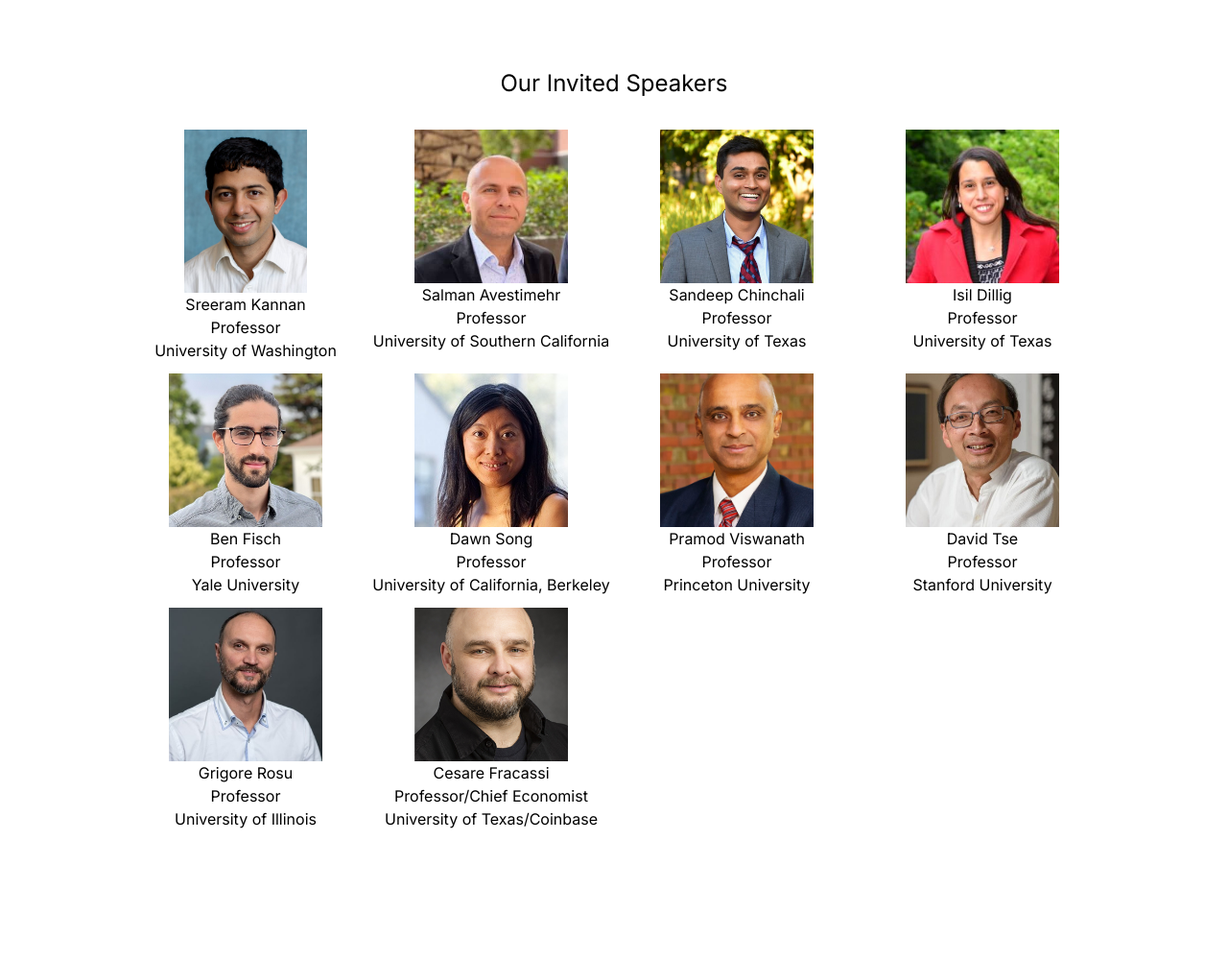
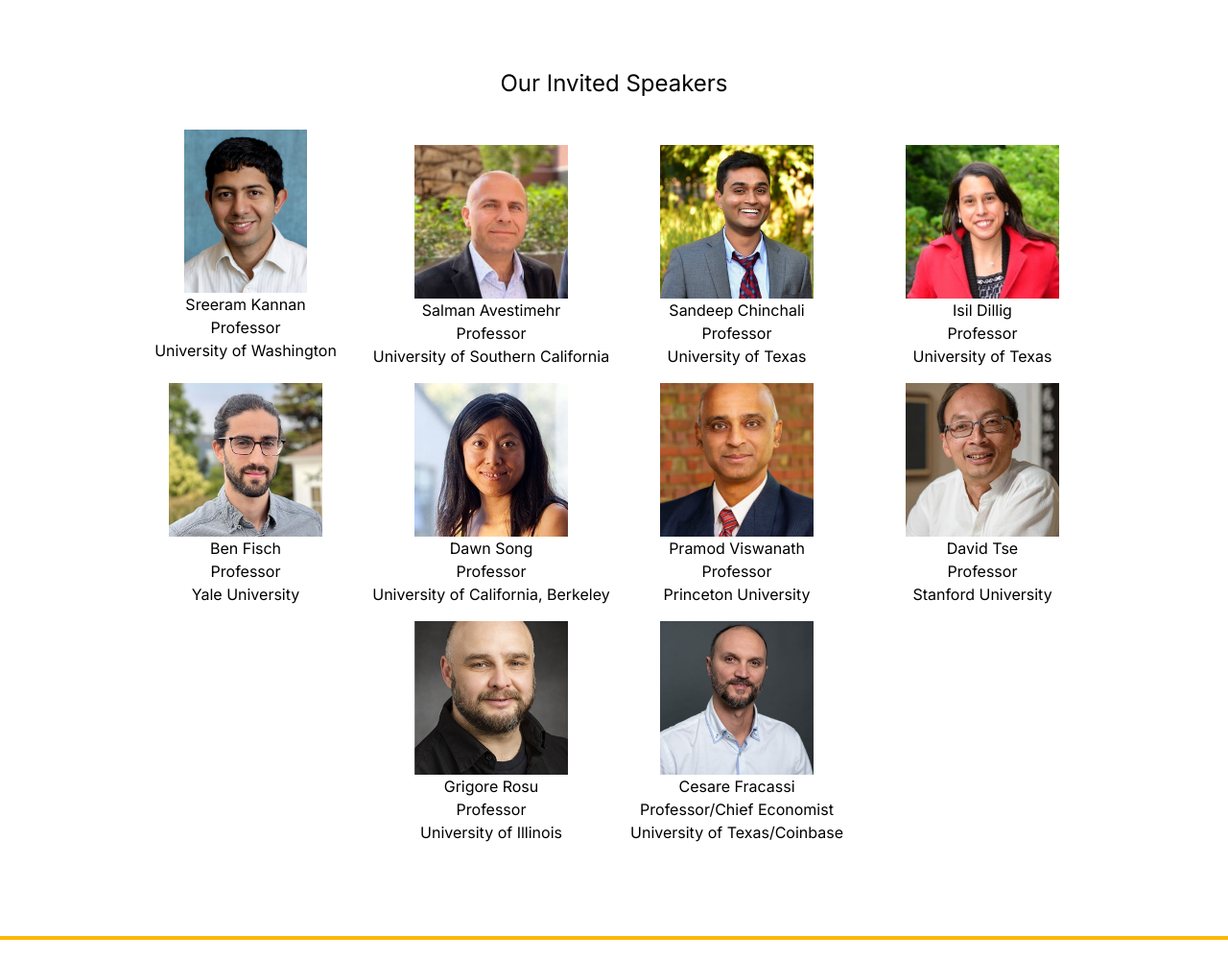
Before and after one commit to sriramvish/blockchainsymposium, a website: page index.html in a window 1280 px wide. Shown: the part 1800-2800 px from the top of the page at 96% size. Drawn offline with nearby package versions, Linux system fonts and the light colour scheme; some packages are replaced by stand-ins of ours.

Commit message:
ui: Updated speaker images and some spacings

```diff
--- a/index.html
+++ b/index.html
@@ -71,7 +71,7 @@
             <div>OFFICIAL CONSENSUS 2023 PARTNER EVENT</div>
         </div>
         <!-- Hack -->
-        <div class="h-[40vh] p-10 bg-[length:100%_100vh] bg-no-repeat bg-center sm:p-28" style="background-image: url('public/hero.jpg')">
+        <div class="h-[40vh] px-10 bg-[length:100%_100vh] bg-no-repeat bg-center sm:px-28 flex items-center" style="background-image: url('public/hero.jpg')">
             <div class="max-w-5xl mx-auto">
                 <span class="bg-black/80 text-white text-2xl sm:text-4xl lg:text-5xl max-w-sm text-center">
                     <span class="leading-normal">
@@ -137,80 +137,79 @@
         <article class="bg-[FFB800] py-10">
             <div class="flex flex-col px-5 py-10 lg:flex-row lg:space-x-3 md:max-w-5xl mx-auto">
                       <p class="text-2xl lg:text-3xl lg:text-right lg:self-center">
-The Blockchain Research Symposium brings together brilliant minds working on  blockchains and cryptocurrencies to UT Austin during Consensus 2023.
-<span class="font-extrabold"> For the detailed agenda, click <a \href=""> here. </a> </span>
+The Blockchain Research Symposium brings together brilliant minds working on  blockchains and cryptocurrencies to UT Austin
+<span class="font-extrabold">  during Consensus 2023.</span>
 </p>
-                <img class="w-full m-0 border-4 border-white lg:w-[50%]" src="public/eer1.jpg" alt="">
+                <img class="w-full hidden lg:block m-0 border-4 border-white lg:w-[50%]" src="public/eer1.jpg" alt="">
             </div>
         </article>
         <article id="speaker" class="mt-20 mx-auto md:max-w-5xl">
             <p class="text-2xl text-center mx-auto max-w-sm">  Our Invited Speakers <span class="font-bold"></span></p>
             <div class="py-4">
             </div>
-            <div class="grid grid-cols-2 md:grid-cols-4 gap-y-6 md:gap-y-3">
-                <div class="flex flex-col items-center text-center">
+            <div class="flex flex-wrap justify-center space-y-4">
+                <div class="md:basis-1/4 basis-1/2 flex flex-col items-center text-center">
                     <img class="object-cover w-32" src="public/speakers/Sreeram-Kannan.jpg" alt="">
                     <p>Sreeram Kannan</p>
                     <p>Professor<br/>
                         University of Washington</p>
                 </div>
-                <div class="flex flex-col items-center text-center">
+                <div class="md:basis-1/4 basis-1/2 flex flex-col items-center text-center">
                     <img class="object-cover h-40 w-40" src="public/speakers/Salman-Avestimehr.jpg" alt="">
                     <p>Salman Avestimehr</p>
                     <p>Professor <br/>
                         University of Southern California</p>
                 </div>
-                <div class="flex flex-col items-center text-center">
+                <div class="md:basis-1/4 basis-1/2 flex flex-col items-center text-center">
                     <img class="object-cover h-40 w-40" src="public/speakers/Sandeep-Chinchali.png" alt="">
                     <p>Sandeep Chinchali</p>
                     <p>Professor <br/>
                         University of Texas</p>
                 </div>
-                <div class="flex flex-col items-center text-center">
+                <div class="md:basis-1/4 basis-1/2 flex flex-col items-center text-center">
                     <img class="object-cover h-40 w-40" src="public/speakers/Isil-Dillig.jpg" alt="">
                     <p>Isil Dillig</p>
                     <p>Professor <br/>
                         University of Texas</p>
                 </div>
-                <div class="flex flex-col items-center text-center">
+                <div class="md:basis-1/4 basis-1/2 flex flex-col items-center text-center">
                     <img class="object-cover h-40 w-40" src="public/speakers/Ben-Fisch.jpeg" alt="">
                     <p>Ben Fisch</p>
                     <p>Professor <br/>
                         Yale University</p>
                 </div>
-                <div class="flex flex-col items-center text-center">
+                <div class="md:basis-1/4 basis-1/2 flex flex-col items-center text-center">
                     <img class="object-cover h-40 w-40" src="public/speakers/Dawn-Song.jpeg" alt="">
                     <p>Dawn Song</p>
                     <p>Professor<br/>
                         University of California, Berkeley</p>
                 </div>
-                <div class="flex flex-col items-center text-center">
+                <div class="flex flex-col items-center md:basis-1/4 basis-1/2 text-center">
                     <img class="object-cover h-40 w-40" src="public/speakers/Pramod.jpg" alt="">
                     <p>Pramod Viswanath</p>
                     <p>Professor <br/>
                         Princeton University</p>
                 </div>
-                <div class="flex flex-col items-center text-center">
+                <div class="flex flex-col items-center md:basis-1/4 basis-1/2 text-center">
                     <img class="object-cover h-40 w-40" src="public/speakers/David-Tse.jpg" alt="">
                     <p>David Tse</p>
                     <p>Professor <br/>
                         Stanford University</p>
                 </div>
-                <div class="flex flex-col items-center text-center">
-                    <img class="object-cover h-40 w-40" src="public/speakers/Grigore-Rosu.jpeg" alt="">
+                <div class="flex flex-col items-center md:basis-1/4 basis-1/2 text-center">
+                    <img class="object-cover h-40 w-40" src="public/speakers/Grigore-Rosu.png" alt="">
                     <p>Grigore Rosu</p>
                     <p>Professor <br/>
                         University of Illinois</p>
                 </div>
-                <div class="flex flex-col items-center text-center">
-                    <img class="object-cover h-40 w-40" src="public/speakers/Cesare-Fracassi.png" alt="">
+                <div class="flex flex-col items-center md:basis-1/4 basis-1/2 text-center">
+                    <img class="object-cover h-40 w-40" src="public/speakers/Cesare-Fracassi.jpeg" alt="">
                     <p>Cesare Fracassi</p>
                     <p>Professor/Chief Economist <br/>
                         University of Texas/Coinbase</p>
                 </div>
             </div>
         </article>
-        <div class="py-24"> </div>
         <!-- <article class="bg-[FFB800] py-10"> -->
         <!--     <div class="p-6 md:p-10 flex md:max-w-5xl mx-auto lg:space-x-4"> -->
         <!--         <div class="text-right flex flex-col items-end"> -->
@@ -230,7 +229,7 @@
         <!--         <img class="hidden md:block w-1/2 xl:w-2/4 border-4 border-white" src="public/poster.jpg" alt=""/> -->
         <!--     </div> -->
         <!-- </article>  -->
-        <div id="venue" class="bg-[FFB800] h-1 w-full"></div>
+        <div id="venue" class="bg-[FFB800] h-1 w-full my-24"></div>
         <div class="mx-auto md:max-w-5xl">
             <article class="mt-6 px-2 md:px-10 lg:px-20">
                 <p class="text-xl lg:text-3xl mb-5">The event is at the<br/>
```
Also changed, not shown: dist/styles.css, public/speakers/Cesare-Fracassi.jpeg (renamed from public/speakers/Grigore-Rosu.jpeg), public/speakers/Grigore-Rosu.png (renamed from public/speakers/Cesare-Fracassi.png).
